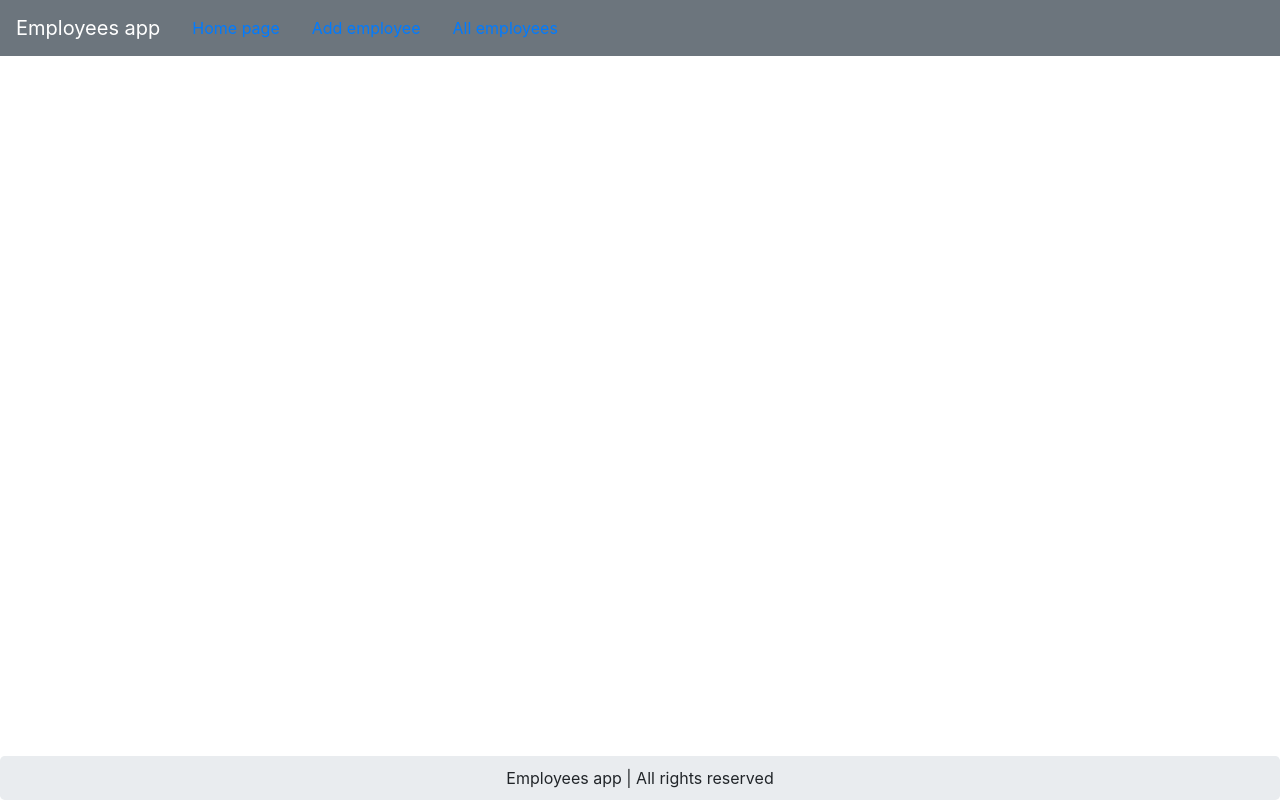
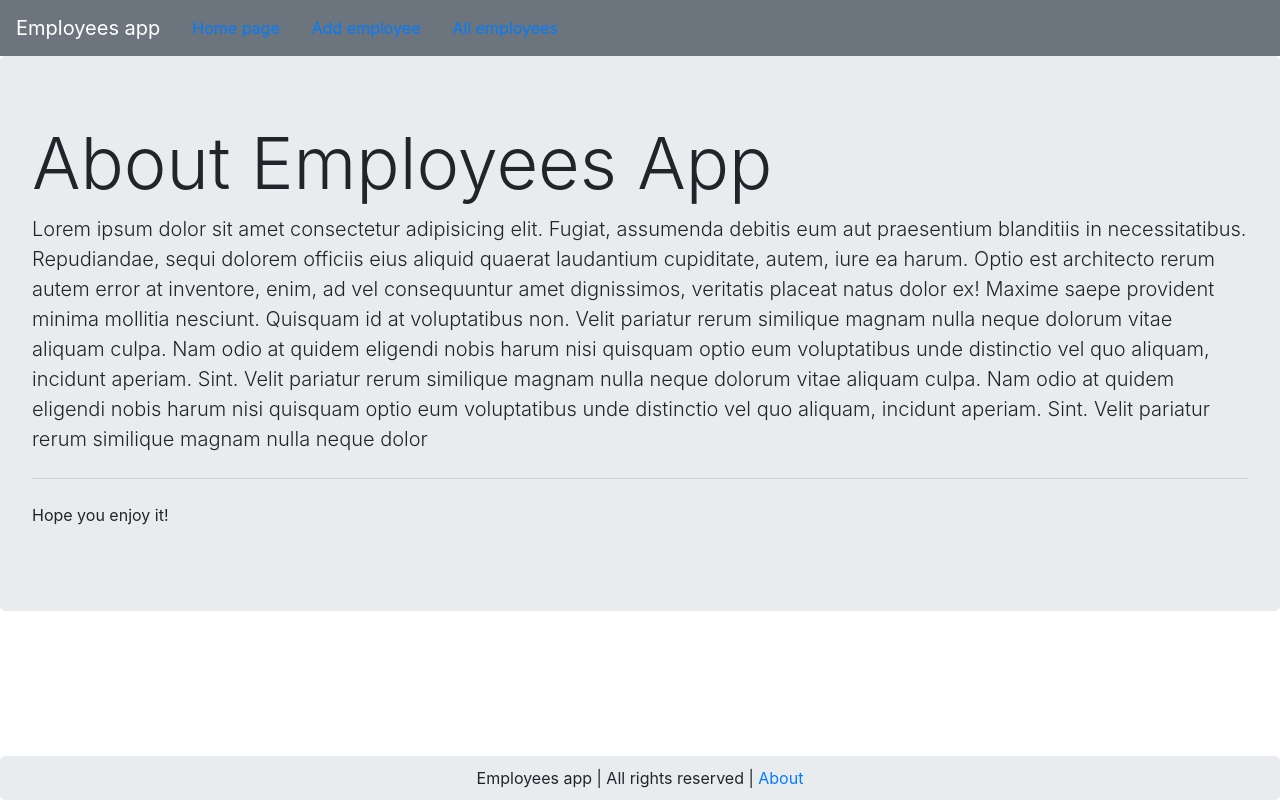
Before and after one commit to dariasobon/training-app, a Nuxt app: page /about in a window 1280 px wide. Built offline with nearby package versions, Linux system fonts and the light colour scheme.

Commit message:
add about page

```diff
--- /dev/null
+++ b/components/About.vue
@@ -0,0 +1,27 @@
+<template>
+  <div class="about">
+  <b-jumbotron>
+    <template #header>About Employees App</template>
+
+    <template #lead>
+      Lorem ipsum dolor sit amet consectetur adipisicing elit. Fugiat, assumenda debitis eum aut praesentium blanditiis in necessitatibus. Repudiandae, sequi dolorem officiis eius aliquid quaerat laudantium cupiditate, autem, iure ea harum.
+      Optio est architecto rerum autem error at inventore, enim, ad vel consequuntur amet dignissimos, veritatis placeat natus dolor ex! Maxime saepe provident minima mollitia nesciunt. Quisquam id at voluptatibus non.
+      Velit pariatur rerum similique magnam nulla neque dolorum vitae aliquam culpa. Nam odio at quidem eligendi nobis harum nisi quisquam optio eum voluptatibus unde distinctio vel quo aliquam, incidunt aperiam.
+      Sint. Velit pariatur rerum similique magnam nulla neque dolorum vitae aliquam culpa. Nam odio at quidem eligendi nobis harum nisi quisquam optio eum voluptatibus unde distinctio vel quo aliquam, incidunt aperiam.
+      Sint. Velit pariatur rerum similique magnam nulla neque dolor
+    </template>
+
+    <hr class="my-4">
+
+    <p class="pb-1">
+      Hope you enjoy it!
+    </p>
+  </b-jumbotron>
+</div>
+</template>
+
+<script>
+  export default {
+
+  }
+</script>
--- a/components/Footer.vue
+++ b/components/Footer.vue
@@ -2,7 +2,7 @@
   <div class="footer">
     <b-jumbotron class="jumbotron">
       <p class="text-center">
-        Employees app | All rights reserved
+        Employees app | All rights reserved | <NuxtLink to="/about">About</NuxtLink>
       </p>
     </b-jumbotron>
   </div>
--- a/layouts/default.vue
+++ b/layouts/default.vue
@@ -8,3 +8,7 @@
 
 <script>
 </script>
+
+<style>
+
+</style>
--- /dev/null
+++ b/pages/about.vue
@@ -0,0 +1,15 @@
+<template>
+  <div>
+    <About />
+  </div>
+</template>
+
+<script>
+  export default {
+
+  }
+</script>
+
+<style lang="scss" scoped>
+
+</style>
```
